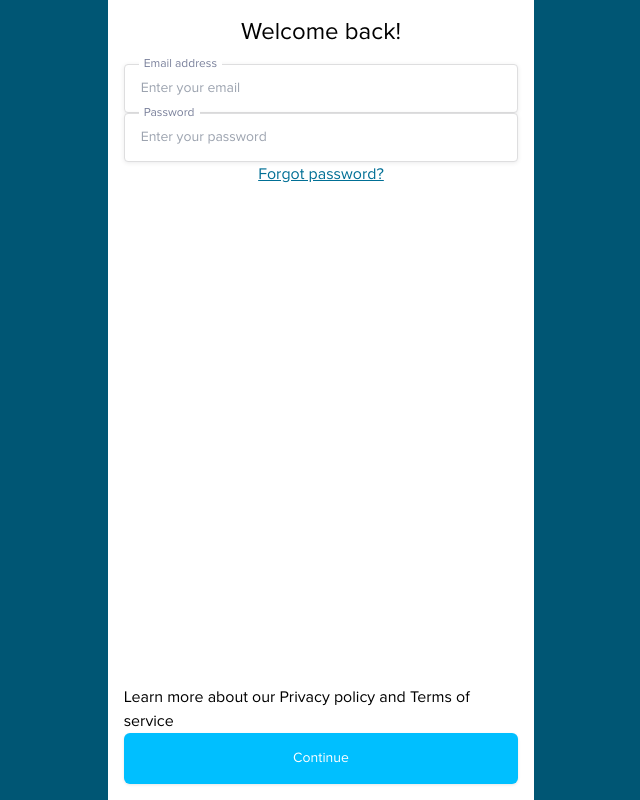
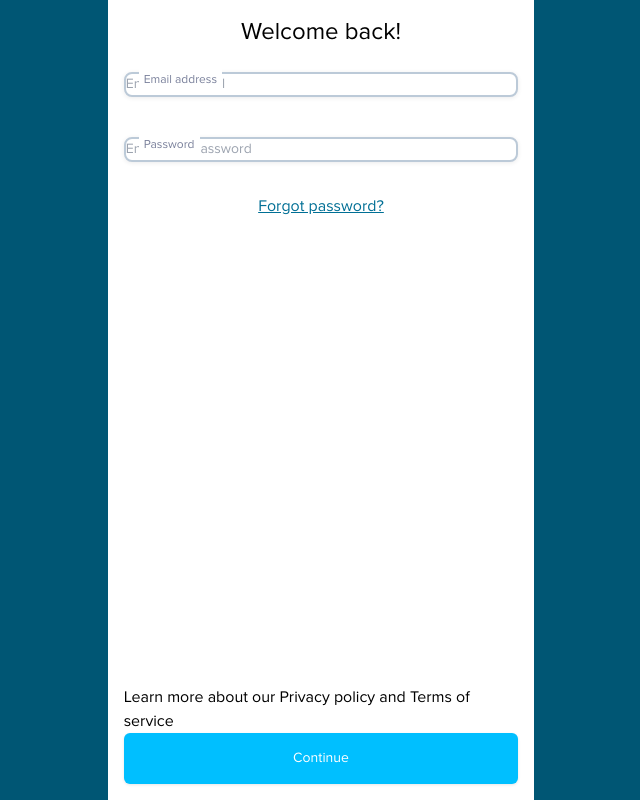
Before and after one commit to clients-projects/uphold1-front, a React app: page / in a window 1280 px wide. Shown: the whole page, without its empty margins (319-959 px from the left). Built offline with nearby package versions, Linux system fonts and the light colour scheme.

Commit message:
working on form input

```diff
--- a/src/components/Form.jsx
+++ b/src/components/Form.jsx
@@ -66,7 +66,7 @@ const Form = (props) => {
                     <h2 className='font-medium text-center mb-4 text-2xl'>
                         Welcome back!
                     </h2>
-                    <div className='relative'>
+                    <div className='relative input-box'>
                         <label htmlFor='email' className='input-label absolute'>
                             {' '}
                             Email address
@@ -81,7 +81,7 @@ const Form = (props) => {
                             onChange={handleEmail}
                         />
                     </div>
-                    <div className='relative'>
+                    <div className='relative input-box'>
                         <label for='password' className='input-label absolute'>
                             Password
                         </label>
--- a/src/styles/styles.css
+++ b/src/styles/styles.css
@@ -1,21 +1,31 @@
 .sign-in-input {
-    -webkit-text-size-adjust: 100%;
-    -webkit-font-smoothing: antialiased;
-    --bg-opacity: 1;
+
     box-sizing: border-box;
     font-family: inherit;
     margin: 0;
     overflow: visible;
     line-height: inherit;
-    border: 1px solid #dededf;
     box-shadow: 0 1px 4px rgba(63, 63, 68, 0.1);
-    border-radius: 4px;
-    padding: 13px 16px;
     width: 100%;
     outline: none;
     transition: 0.2s ease-in-out;
     font-size: 14px;
     background: #fff;
+
+        border: 2px solid rgb(188, 202, 216);
+    border-radius: 8px;
+
+    -webkit-box-align: center;
+    align-items: center;
+    display: flex;
+    -webkit-box-pack: justify;
+    justify-content: space-between;
+}
+
+.input-box{
+    padding-bottom: 32px;
+    padding-top: 8px;
+    position: relative;
 }
 
 .sign-in-input:focus {
```
